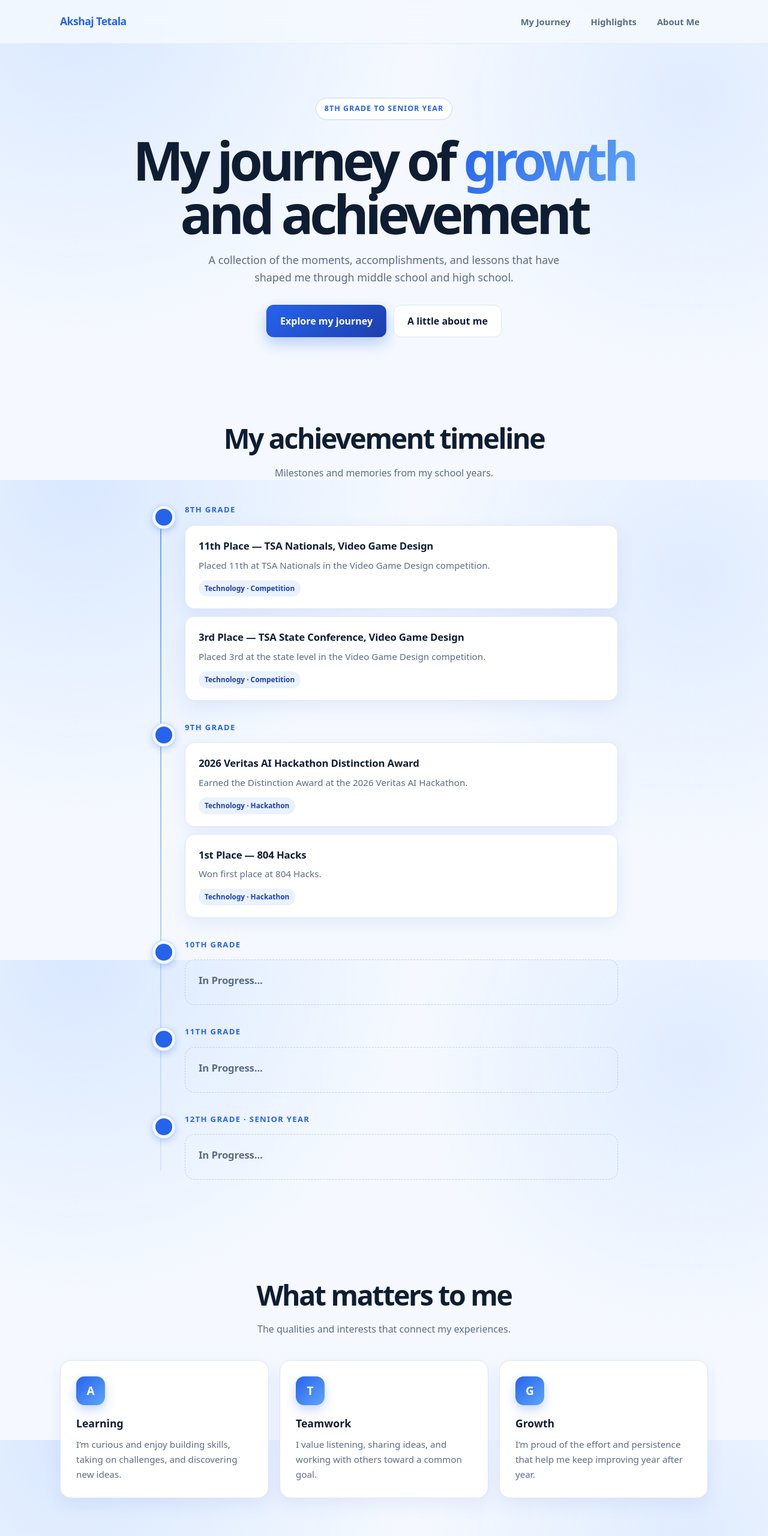
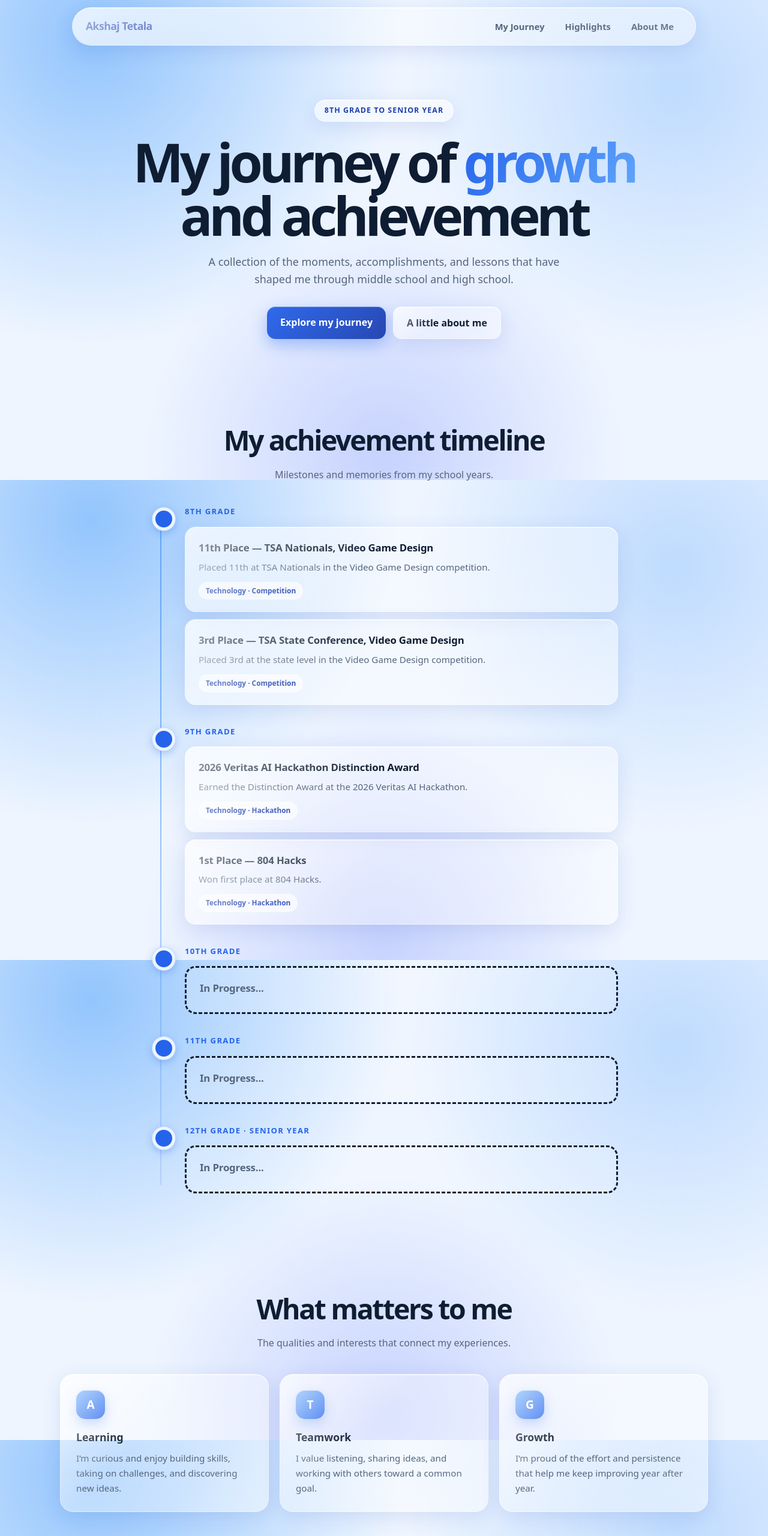
Before and after one commit to akshajtetala/achievements_page, a plain HTML site: page index.html in a window 1280 px wide. Shown: the top 2560 px of the page at 60% size. Drawn offline with Linux system fonts and the light colour scheme.

Commit message:
Refactor styles and update theme color in index.html
Updated theme color and adjusted styles for various elements. Enhanced the layout and visual effects for improved user experience.

```diff
--- a/index.html
+++ b/index.html
@@ -4,102 +4,103 @@
   <meta charset="UTF-8" />
   <meta name="viewport" content="width=device-width, initial-scale=1" />
   <meta name="description" content="Akshaj Tetala's achievements, projects, and growth from 8th grade through senior year." />
-  <meta name="theme-color" content="#0b1a44" />
+  <meta name="theme-color" content="#f5f9ff" />
   <title>Akshaj Tetala | Achievement Journey</title>
   <style>
     :root {
       color-scheme: light;
       --ink: #0f1d33;
-      --muted: #5b6b85;
+      --muted: #55657f;
       --blue: #2563eb;
       --blue-dark: #1e3fae;
       --blue-light: #60a5fa;
       --blue-soft: #eaf2ff;
-      --paper: #ffffff;
-      --background: #f5f9ff;
-      --line: #dbe6f7;
-      --shadow: 0 10px 30px rgb(30 64 175 / 8%);
-      --shadow-hover: 0 18px 40px rgb(30 64 175 / 16%);
+      --background: #eef5ff;
+      --line: rgb(255 255 255 / 55%);
+      --glass: rgb(255 255 255 / 38%);
+      --glass-strong: rgb(255 255 255 / 55%);
+      --glass-shadow: 0 8px 32px rgb(30 64 175 / 12%), inset 0 1px 0 rgb(255 255 255 / 70%);
+      --glass-shadow-hover: 0 22px 48px rgb(30 64 175 / 20%), inset 0 1px 0 rgb(255 255 255 / 80%);
     }
 
     * { box-sizing: border-box; }
     html { scroll-behavior: smooth; scroll-padding-top: 90px; }
     body {
       margin: 0;
+      min-height: 100vh;
       color: var(--ink);
       background:
-        radial-gradient(circle at 10% 0%, #d9e8ff 0%, transparent 40%),
-        radial-gradient(circle at 90% 20%, #e0ecff 0%, transparent 35%),
+        radial-gradient(circle at 12% 8%, #93c5fd 0%, transparent 38%),
+        radial-gradient(circle at 88% 18%, #bfdbfe 0%, transparent 34%),
+        radial-gradient(circle at 50% 95%, #c7d2fe 0%, transparent 40%),
         var(--background);
       background-attachment: fixed;
       font-family: system-ui, -apple-system, BlinkMacSystemFont, "Segoe UI", Roboto, sans-serif;
       line-height: 1.65;
       -webkit-font-smoothing: antialiased;
+      animation: pageIn .9s ease both;
     }
     a { color: inherit; }
     .container { width: min(1080px, calc(100% - 40px)); margin: 0 auto; }
 
-    /* Intro overlay */
-    .intro {
-      position: fixed;
-      inset: 0;
-      z-index: 100;
-      display: grid;
-      place-items: center;
-      background: radial-gradient(circle at center, #2a54d4 0%, #0b1a44 70%);
-      transition: opacity .6s ease, visibility .6s ease;
-    }
-    .intro.done { opacity: 0; visibility: hidden; pointer-events: none; }
-    .intro-inner { display: flex; flex-direction: column; align-items: center; gap: 12px; }
-    .monogram {
-      color: #ffffff;
-      font-size: clamp(4.5rem, 14vw, 8rem);
-      font-weight: 900;
-      letter-spacing: -.06em;
-      line-height: 1;
-      text-shadow: 0 0 40px rgb(96 165 250 / 60%);
-      animation: monoIn .9s ease both;
-    }
-    .intro-sub {
-      color: #bfdbfe;
-      font-size: .85rem;
-      font-weight: 700;
-      letter-spacing: .35em;
-      text-transform: uppercase;
-      animation: fadeIn .8s ease .5s both;
-    }
-    @keyframes monoIn {
-      from { opacity: 0; transform: scale(.7); }
-      to { opacity: 1; transform: scale(1); }
-    }
-    @keyframes fadeIn {
-      from { opacity: 0; }
-      to { opacity: 1; }
-    }
-    @keyframes fadeUp {
-      from { opacity: 0; transform: translateY(16px); }
+    @keyframes pageIn {
+      from { opacity: 0; transform: translateY(10px); }
       to { opacity: 1; transform: translateY(0); }
     }
+
+    /* Liquid glass base */
+    .glass {
+      position: relative;
+      background: var(--glass);
+      border: 1px solid var(--line);
+      backdrop-filter: blur(22px) saturate(180%);
+      -webkit-backdrop-filter: blur(22px) saturate(180%);
+      box-shadow: var(--glass-shadow);
+      overflow: hidden;
+    }
+    .glass::before {
+      position: absolute;
+      inset: 0;
+      border-radius: inherit;
+      background: linear-gradient(135deg, rgb(255 255 255 / 60%) 0%, transparent 42%, transparent 70%, rgb(255 255 255 / 18%) 100%);
+      pointer-events: none;
+      content: "";
+    }
+    .glass::after {
+      position: absolute;
+      top: -60%;
+      left: -40%;
+      width: 40%;
+      height: 220%;
+      background: linear-gradient(90deg, transparent, rgb(255 255 255 / 35%), transparent);
+      transform: rotate(18deg);
+      transition: left .9s ease;
+      pointer-events: none;
+      content: "";
+    }
+    .glass:hover::after { left: 120%; }
 
     /* Header */
     header {
       position: sticky;
       z-index: 10;
-      top: 0;
-      border-bottom: 1px solid rgb(219 230 247 / 70%);
-      background: rgb(245 249 255 / 85%);
-      backdrop-filter: blur(16px);
-      -webkit-backdrop-filter: blur(16px);
+      top: 12px;
+      margin: 12px auto 0;
+      width: min(1080px, calc(100% - 40px));
+      border-radius: 999px;
+      animation: pageIn .9s ease both;
     }
+    header .glass { border-radius: 999px; }
     nav {
-      min-height: 72px;
+      min-height: 64px;
+      padding: 0 22px;
       display: flex;
       align-items: center;
       justify-content: space-between;
       gap: 20px;
     }
     .logo {
-      color: var(--blue);
+      color: var(--blue-dark);
       font-weight: 850;
       font-size: 1.1rem;
       letter-spacing: -.03em;
@@ -115,17 +116,20 @@
       text-decoration: none;
       transition: color .2s ease, background .2s ease;
     }
-    .nav-links a:hover, .nav-links a:focus-visible { color: var(--blue); background: var(--blue-soft); }
+    .nav-links a:hover, .nav-links a:focus-visible { color: var(--blue); background: rgb(255 255 255 / 60%); }
 
     /* Hero */
-    .hero { padding: 90px 0 70px; text-align: center; animation: fadeUp .6s ease 1.5s both; }
+    .hero { padding: 90px 0 70px; text-align: center; }
     .eyebrow {
       display: inline-block;
-      padding: 7px 14px;
-      border: 1px solid #bfd6fb;
+      padding: 7px 16px;
       border-radius: 999px;
-      color: var(--blue);
-      background: var(--paper);
+      color: var(--blue-dark);
+      background: var(--glass-strong);
+      border: 1px solid var(--line);
+      box-shadow: var(--glass-shadow);
+      backdrop-filter: blur(16px);
+      -webkit-backdrop-filter: blur(16px);
       font-size: .78rem;
       font-weight: 750;
       letter-spacing: .08em;
@@ -149,21 +153,20 @@
     .button {
       display: inline-block;
       padding: 13px 22px;
-      border: 1px solid transparent;
-      border-radius: 12px;
+      border-radius: 14px;
       font-weight: 700;
       text-decoration: none;
-      transition: transform .18s ease, background .18s ease, box-shadow .18s ease;
+      transition: transform .18s ease, box-shadow .18s ease, background .18s ease;
     }
     .button:hover { transform: translateY(-2px); }
     .button.primary {
       color: white;
-      background: linear-gradient(135deg, var(--blue), var(--blue-dark));
-      box-shadow: 0 10px 24px rgb(37 99 235 / 30%);
+      background: linear-gradient(135deg, rgb(37 99 235 / 95%), rgb(30 63 174 / 95%));
+      box-shadow: 0 10px 26px rgb(37 99 235 / 35%), inset 0 1px 0 rgb(255 255 255 / 35%);
     }
-    .button.primary:hover { box-shadow: 0 14px 30px rgb(37 99 235 / 40%); }
-    .button.secondary { border-color: var(--line); color: var(--ink); background: var(--paper); }
-    .button.secondary:hover { border-color: #a9c6f5; }
+    .button.primary:hover { box-shadow: 0 16px 34px rgb(37 99 235 / 45%), inset 0 1px 0 rgb(255 255 255 / 35%); }
+    .button.secondary { color: var(--ink); }
+    .button.secondary:hover { background: rgb(255 255 255 / 70%); }
 
     /* Sections */
     section { padding: 60px 0; }
@@ -175,7 +178,7 @@
     .timeline { position: relative; max-width: 780px; margin: 0 auto; }
     .timeline::before {
       position: absolute; top: 14px; bottom: 14px; left: 17px; width: 2px;
-      background: linear-gradient(var(--blue-light), var(--line));
+      background: linear-gradient(var(--blue-light), rgb(37 99 235 / 15%));
       content: "";
     }
     .year { position: relative; margin-bottom: 34px; padding-left: 58px; }
@@ -183,7 +186,7 @@
       position: absolute; top: 4px; left: 4px; width: 28px; height: 28px;
       border: 5px solid var(--background); border-radius: 50%;
       background: var(--blue);
-      box-shadow: 0 0 0 1px #bfd6fb, 0 4px 12px rgb(37 99 235 / 30%);
+      box-shadow: 0 0 0 1px rgb(191 219 254 / 90%), 0 4px 14px rgb(37 99 235 / 35%);
       content: "";
     }
     .year h3 {
@@ -195,75 +198,83 @@
       text-transform: uppercase;
     }
     .achievement {
-      margin-bottom: 12px; padding: 20px 22px; border: 1px solid var(--line);
-      border-radius: 16px; background: var(--paper); box-shadow: var(--shadow);
-      transition: transform .2s ease, box-shadow .2s ease;
+      margin-bottom: 12px; padding: 20px 22px; border-radius: 18px;
+      transition: transform .25s ease, box-shadow .25s ease;
     }
-    .achievement:hover { transform: translateY(-3px); box-shadow: var(--shadow-hover); }
+    .achievement:hover { transform: translateY(-3px); box-shadow: var(--glass-shadow-hover); }
     .achievement h4 { margin: 0 0 6px; font-size: 1.05rem; letter-spacing: -.01em; }
     .achievement p { margin: 0; color: var(--muted); font-size: .95rem; }
-    .achievement.pending { border-style: dashed; border-color: #b9cfef; background: transparent; box-shadow: none; }
+    .achievement.pending {
+      background: rgb(255 255 255 / 18%);
+      border-style: dashed;
+      box-shadow: none;
+    }
+    .achievement.pending::before, .achievement.pending::after { display: none; }
     .achievement.pending h4 { color: var(--muted); font-weight: 600; }
     .tag {
-      display: inline-block; margin-top: 12px; padding: 4px 10px; border-radius: 999px;
-      color: var(--blue-dark); background: var(--blue-soft); font-size: .74rem; font-weight: 750;
+      display: inline-block; margin-top: 12px; padding: 4px 11px; border-radius: 999px;
+      color: var(--blue-dark); background: rgb(255 255 255 / 60%);
+      border: 1px solid var(--line);
+      font-size: .74rem; font-weight: 750;
     }
 
     /* Highlights */
     .cards { display: grid; grid-template-columns: repeat(3, 1fr); gap: 18px; }
     .card {
-      padding: 26px; border: 1px solid var(--line); border-radius: 18px;
-      background: var(--paper); box-shadow: var(--shadow);
-      transition: transform .2s ease, box-shadow .2s ease;
+      padding: 26px; border-radius: 22px;
+      transition: transform .25s ease, box-shadow .25s ease;
     }
-    .card:hover { transform: translateY(-4px); box-shadow: var(--shadow-hover); }
+    .card:hover { transform: translateY(-4px); box-shadow: var(--glass-shadow-hover); }
     .card-icon {
       display: grid; width: 48px; height: 48px; margin-bottom: 16px;
-      place-items: center; border-radius: 14px; color: white; font-size: 1.2rem; font-weight: 800;
-      background: linear-gradient(135deg, var(--blue), var(--blue-light));
-      box-shadow: 0 8px 18px rgb(37 99 235 / 25%);
+      place-items: center; border-radius: 15px; color: white; font-size: 1.2rem; font-weight: 800;
+      background: linear-gradient(135deg, rgb(96 165 250 / 95%), rgb(37 99 235 / 95%));
+      box-shadow: 0 8px 20px rgb(37 99 235 / 30%), inset 0 1px 0 rgb(255 255 255 / 50%);
     }
     .card h3 { margin: 0 0 8px; font-size: 1.1rem; }
     .card p { margin: 0; color: var(--muted); font-size: .95rem; }
 
     /* About */
     .about-grid { display: grid; grid-template-columns: 1.3fr .7fr; gap: 20px; }
-    .about-copy, .values {
-      padding: 30px; border: 1px solid var(--line); border-radius: 20px;
-      background: var(--paper); box-shadow: var(--shadow);
-    }
+    .about-copy, .values { padding: 30px; border-radius: 24px; }
     .about-copy h3, .values h3 { margin: 0 0 12px; font-size: 1.4rem; letter-spacing: -.03em; }
     .about-copy p { margin: 0 0 14px; color: var(--muted); }
     .about-copy p:last-child { margin-bottom: 0; }
     .values {
       color: white;
-      background: linear-gradient(145deg, #3b82f6, #1e3fae);
-      border: none;
-      box-shadow: 0 16px 36px rgb(30 64 175 / 30%);
+      background: linear-gradient(145deg, rgb(59 130 246 / 75%), rgb(30 63 174 / 85%));
+      border: 1px solid rgb(255 255 255 / 40%);
+      backdrop-filter: blur(22px) saturate(180%);
+      -webkit-backdrop-filter: blur(22px) saturate(180%);
+      box-shadow: 0 16px 40px rgb(30 64 175 / 30%), inset 0 1px 0 rgb(255 255 255 / 40%);
     }
     .values ul { display: grid; gap: 10px; margin: 14px 0 0; padding: 0; list-style: none; }
     .values li {
-      padding: 9px 14px; border-radius: 10px;
-      background: rgb(255 255 255 / 14%); font-weight: 600; font-size: .95rem;
+      padding: 9px 14px; border-radius: 12px;
+      background: rgb(255 255 255 / 16%);
+      border: 1px solid rgb(255 255 255 / 25%);
+      font-weight: 600; font-size: .95rem;
     }
 
     footer {
       padding: 36px 0 50px; color: var(--muted);
-      text-align: center; font-size: .9rem; border-top: 1px solid var(--line);
+      text-align: center; font-size: .9rem;
       margin-top: 20px;
     }
 
     :focus-visible { outline: 3px solid var(--blue-light); outline-offset: 3px; }
 
     @media (max-width: 720px) {
-      nav { flex-direction: column; justify-content: center; padding: 14px 0; }
+      header { top: 8px; border-radius: 24px; }
+      header .glass { border-radius: 24px; }
+      nav { flex-direction: column; justify-content: center; padding: 14px 16px; }
       .nav-links { justify-content: center; }
       .hero { padding-top: 64px; }
       .cards, .about-grid { grid-template-columns: 1fr; }
     }
     @media (prefers-reduced-motion: reduce) {
       html { scroll-behavior: auto; }
-      *, *::before, *::after {
+      body, *, *::before, *::after {
         animation: none !important;
         transition-duration: .01ms !important;
       }
@@ -271,16 +282,9 @@
   </style>
 </head>
 <body>
-  <div class="intro" id="intro" aria-hidden="true">
-    <div class="intro-inner">
-      <div class="monogram">AT</div>
-      <div class="intro-sub">Achievement Journey</div>
-    </div>
-  </div>
-
   <header>
     <div class="container">
-      <nav aria-label="Main navigation">
+      <nav class="glass" aria-label="Main navigation">
         <a class="logo" href="#home">Akshaj Tetala</a>
         <div class="nav-links">
           <a href="#journey">My Journey</a>
@@ -299,7 +303,7 @@
         <p class="hero-copy">A collection of the moments, accomplishments, and lessons that have shaped me through middle school and high school.</p>
         <div class="actions">
           <a class="button primary" href="#journey">Explore my journey</a>
-          <a class="button secondary" href="#about">A little about me</a>
+          <a class="button secondary glass" href="#about">A little about me</a>
         </div>
       </div>
     </section>
@@ -313,12 +317,12 @@
         <div class="timeline">
           <article class="year">
             <h3>8th Grade</h3>
-            <div class="achievement">
+            <div class="achievement glass">
               <h4>11th Place — TSA Nationals, Video Game Design</h4>
               <p>Placed 11th at TSA Nationals in the Video Game Design competition.</p>
               <span class="tag">Technology · Competition</span>
             </div>
-            <div class="achievement">
+            <div class="achievement glass">
               <h4>3rd Place — TSA State Conference, Video Game Design</h4>
               <p>Placed 3rd at the state level in the Video Game Design competition.</p>
               <span class="tag">Technology · Competition</span>
@@ -327,12 +331,12 @@
 
           <article class="year">
             <h3>9th Grade</h3>
-            <div class="achievement">
+            <div class="achievement glass">
               <h4>2026 Veritas AI Hackathon Distinction Award</h4>
               <p>Earned the Distinction Award at the 2026 Veritas AI Hackathon.</p>
               <span class="tag">Technology · Hackathon</span>
             </div>
-            <div class="achievement">
+            <div class="achievement glass">
               <h4>1st Place — 804 Hacks</h4>
               <p>Won first place at 804 Hacks.</p>
               <span class="tag">Technology · Hackathon</span>
@@ -364,9 +368,9 @@
           <p>The qualities and interests that connect my experiences.</p>
         </div>
         <div class="cards">
-          <article class="card"><div class="card-icon" aria-hidden="true">A</div><h3>Learning</h3><p>I’m curious and enjoy building skills, taking on challenges, and discovering new ideas.</p></article>
-          <article class="card"><div class="card-icon" aria-hidden="true">T</div><h3>Teamwork</h3><p>I value listening, sharing ideas, and working with others toward a common goal.</p></article>
-          <article class="card"><div class="card-icon" aria-hidden="true">G</div><h3>Growth</h3><p>I’m proud of the effort and persistence that help me keep improving year after year.</p></article>
+          <article class="card glass"><div class="card-icon" aria-hidden="true">A</div><h3>Learning</h3><p>I’m curious and enjoy building skills, taking on challenges, and discovering new ideas.</p></article>
+          <article class="card glass"><div class="card-icon" aria-hidden="true">T</div><h3>Teamwork</h3><p>I value listening, sharing ideas, and working with others toward a common goal.</p></article>
+          <article class="card glass"><div class="card-icon" aria-hidden="true">G</div><h3>Growth</h3><p>I’m proud of the effort and persistence that help me keep improving year after year.</p></article>
         </div>
       </div>
     </section>
@@ -378,7 +382,7 @@
           <p>A little context behind the achievements.</p>
         </div>
         <div class="about-grid">
-          <div class="about-copy">
+          <div class="about-copy glass">
             <h3>My story so far</h3>
             <p>I’m Akshaj Tetala. Each school year brings new experiences, challenges, and opportunities to learn more about what I enjoy and what I can accomplish.</p>
             <p>This portfolio is a snapshot of my journey. I’ll keep adding the achievements and memories that mean the most to me.</p>
@@ -393,15 +397,5 @@
   </main>
 
   <footer><div class="container">Made by Akshaj Tetala · A work in progress</div></footer>
-
-  <script>
-    setTimeout(function () {
-      var intro = document.getElementById('intro');
-      if (intro) {
-        intro.classList.add('done');
-        setTimeout(function () { intro.remove(); }, 700);
-      }
-    }, 1500);
-  </script>
 </body>
 </html>
```
